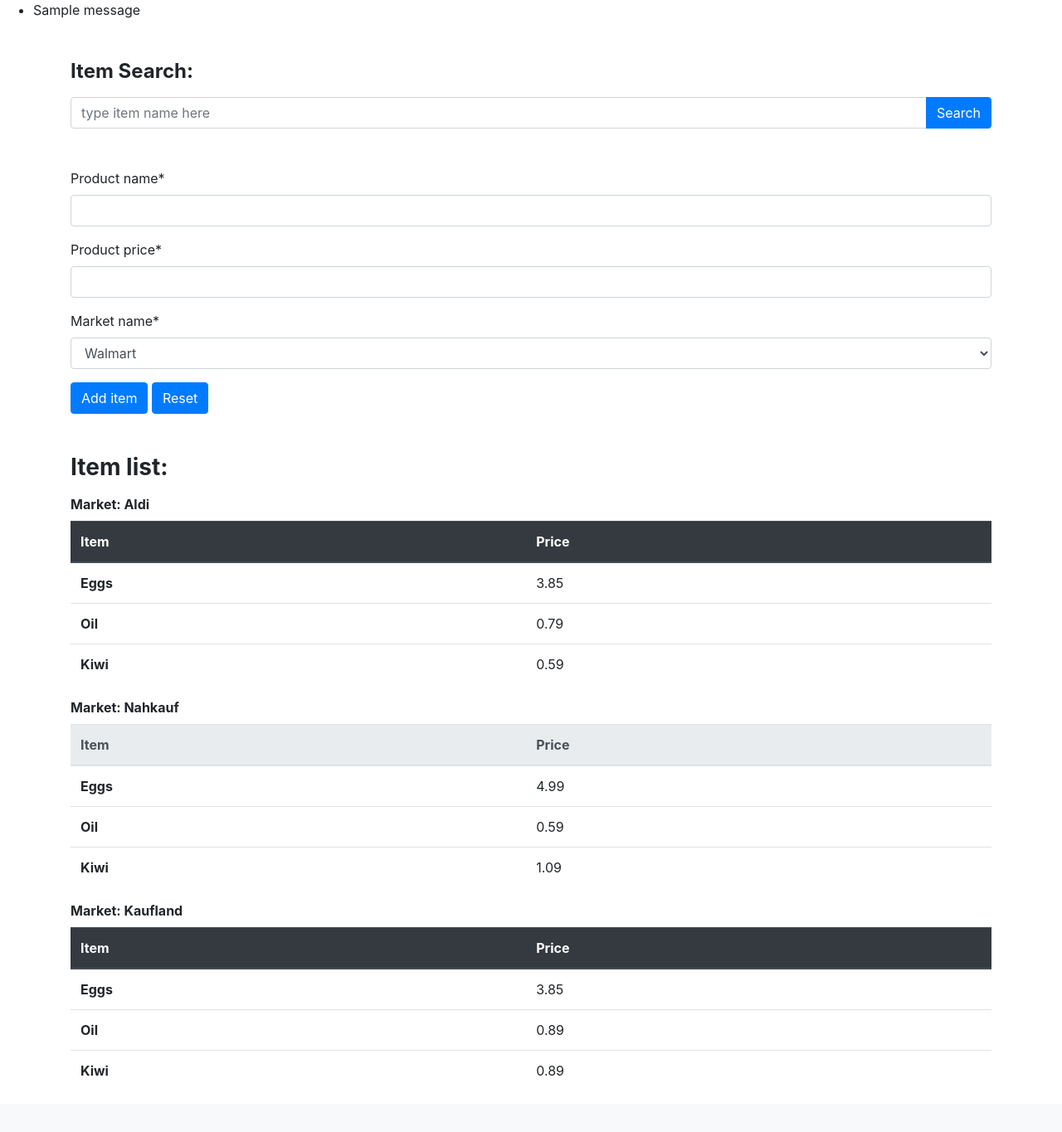
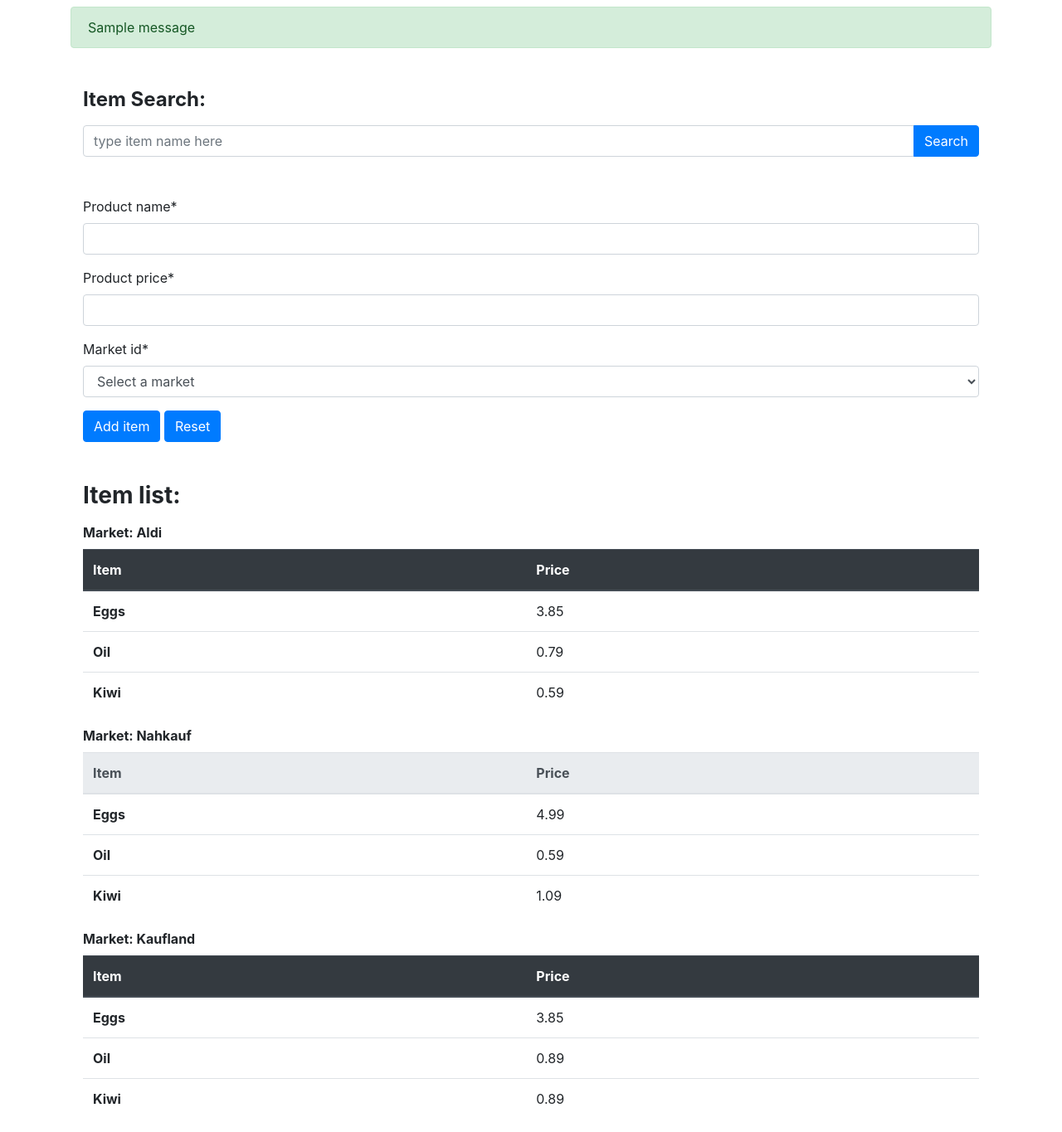
Before and after one commit to rodolfofrainer/appCarol, a Django app: page /createItem in a window 1280 px wide. Shown: the part 80-1445 px from the top of the page at 83% size. Before the commit the page ends 1377 px from the top, so only its background shows below. Run offline with Django 4.2, Linux system fonts and the light colour scheme; data comes from the database, SQL or seed files in the repository; both versions use the stored data as it was after the commit; one stand-in notice (Sample message) is shown; some libraries are stand-ins or nearby versions.

Commit message:
implement modelchoice on itemcreate

```diff
--- a/calculator/forms.py
+++ b/calculator/forms.py
@@ -1,7 +1,10 @@
 from django import forms
+from .models import ItemCreatedModel, MarketCreatedModel
 
-class createNewItemForm(forms.Form):
-    choices = (enumerate(('Walmart', 'Target', 'Costco', 'Safeway', 'Whole Foods', 'Trader Joe\'s', 'Other')))
+class createNewItemForm(forms.ModelForm):
+    class Meta:
+        model=ItemCreatedModel
+        fields = ['name', 'price', 'market_id']
     name = forms.CharField(label='Product name', max_length=100)
     price = forms.FloatField(label='Product price', min_value=0.0)
-    market = forms.ChoiceField(label='Market name', choices=choices)
+    market_id = forms.ModelChoiceField(queryset=MarketCreatedModel.objects.all(), empty_label="Select a market", to_field_name="name")
--- a/calculator/models.py
+++ b/calculator/models.py
@@ -16,7 +16,7 @@
     user_id = models.ForeignKey(User, null=True, on_delete=models.CASCADE)
 
     def __str__(self):
-        return f'{self.name} from user {self.user_id}'
+        return f'{self.name.title()}'
 
 class ItemCreatedModel(models.Model):
     name = models.CharField(max_length=100, null=True)
--- a/calculator/templates/itemCreation.html
+++ b/calculator/templates/itemCreation.html
@@ -3,9 +3,11 @@
 {% block title %}|Create a new item{% endblock title %}
 {% block content %}
     {% if messages %}
-    <ul class="messages">
+    <div class='container'>
         {% for message in messages %}
-        <li{% if message.tags %} class="{{ message.tags }}"{% endif %}>{{ message }}</li>
+        <div class='alert alert-{{ message.tags }} mt-2'>
+            {{ message }}
+        </div>
         {% endfor %}
     </ul>
     {% endif %}
```
Also changed, not shown: db.sqlite3.
